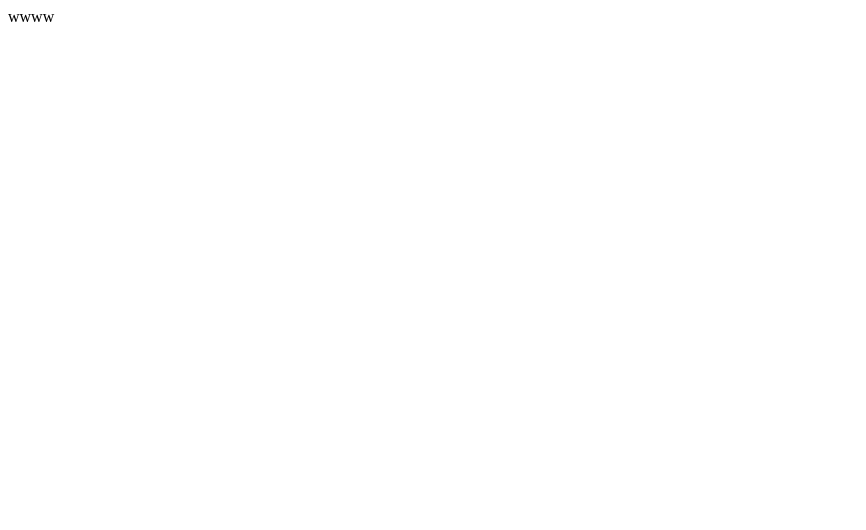
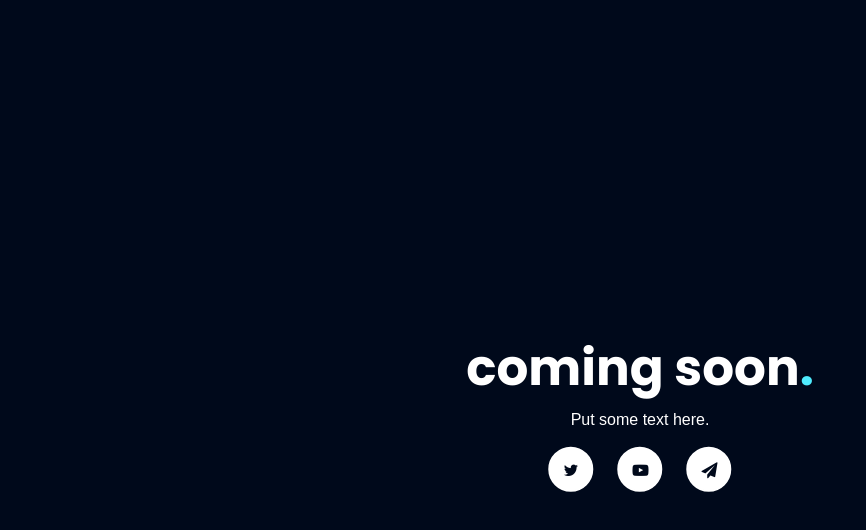
Before and after one commit to www-official-site-gr/open-dashboard, a plain HTML site: page index.html in a window 1280 px wide. Shown: the whole page, without its empty margins (0-866 px from the left). Drawn offline with Linux system fonts and the light colour scheme; a web font is replaced by a local one.

Commit message:
Update index.html

```diff
--- a/index.html
+++ b/index.html
@@ -1 +1,109 @@
-wwww
+<!DOCTYPE html>
+<html>
+	<head>
+		<meta charset="UTF-8">
+		<meta http-equiv="X-UA-Compatible" content="IE=edge">
+	    <meta name="viewport" content="width=device-width, initial-scale=1">
+		<link rel="shortcut icon" href="img/favicon.png" type="image/x-icon">
+		<title>Comming Soon</title>
+
+		<!-- css -->
+
+		<!--  google fonts  -->
+
+		<link href="https://fonts.googleapis.com/css?family=Poppins:700" rel="stylesheet">
+<link href="https://maxcdn.bootstrapcdn.com/font-awesome/4.7.0/css/font-awesome.min.css" rel="stylesheet" integrity="sha384-wvfXpqpZZVQGK6TAh5PVlGOfQNHSoD2xbE+QkPxCAFlNEevoEH3Sl0sibVcOQVnN" crossorigin="anonymous">
+<link href="https://fonts.googleapis.com/css?family=Muli" rel="stylesheet">
+<script>document.addEventListener("touchstart", function(){}, true);</script>
+		<style>
+		body {
+  background: #00091B;
+  color: #fff;
+}
+
+
+@keyframes fadeIn {
+  from {top: 20%; opacity: 0;}
+  to {top: 100; opacity: 1;}
+
+}
+
+@-webkit-keyframes fadeIn {
+  from {top: 20%; opacity: 0;}
+  to {top: 100; opacity: 1;}
+
+}
+
+.wrapper {
+  position: absolute;
+  left: 50%;
+  top: 50%;
+  transform: translate(-50%, -50%);
+  -webkit-transform: translate(-50%, -50%);
+  animation: fadeIn 1000ms ease;
+  -webkit-animation: fadeIn 1000ms ease;
+
+}
+
+h1 {
+  font-size: 50px;
+  font-family: 'Poppins', sans-serif;
+  margin-bottom: 0;
+  line-height: 1;
+  font-weight: 700;
+}
+
+.dot {
+  color: #4FEBFE;
+}
+
+p {
+  text-align: center;
+  margin: 18px;
+  font-family: 'Muli', sans-serif;
+  font-weight: normal;
+
+}
+
+.icons {
+  text-align: center;
+
+}
+
+.icons i {
+  color: #00091B;
+  background: #fff;
+  height: 15px;
+  width: 15px;
+  padding: 13px;
+  margin: 0 10px;
+  border-radius: 50px;
+  border: 2px solid #fff;
+  transition: all 200ms ease;
+  text-decoration: none;
+  position: relative;
+}
+
+.icons i:hover, .icons i:active {
+  color: #fff;
+  background: none;
+  cursor: pointer !important;
+  transform: scale(1.2);
+  -webkit-transform: scale(1.2);
+  text-decoration: none;
+
+}
+		</style>
+	</head>
+	<body onload="countdown(year,month,day,hour,minute)">
+			<div class="wrapper">
+				<h1>coming soon<span class="dot">.</span></h1>
+			<p>Put some text here.</p>
+			<div class="icons">
+			<a href=""><i class="fa fa-twitter"></i></a>
+			<a href=""><i class="fa fa-youtube-play"></i></a>
+			<a href=""><i class="fa fa-paper-plane"></i></a>
+			</div>
+		</div>
+	</body>
+</html>
```
